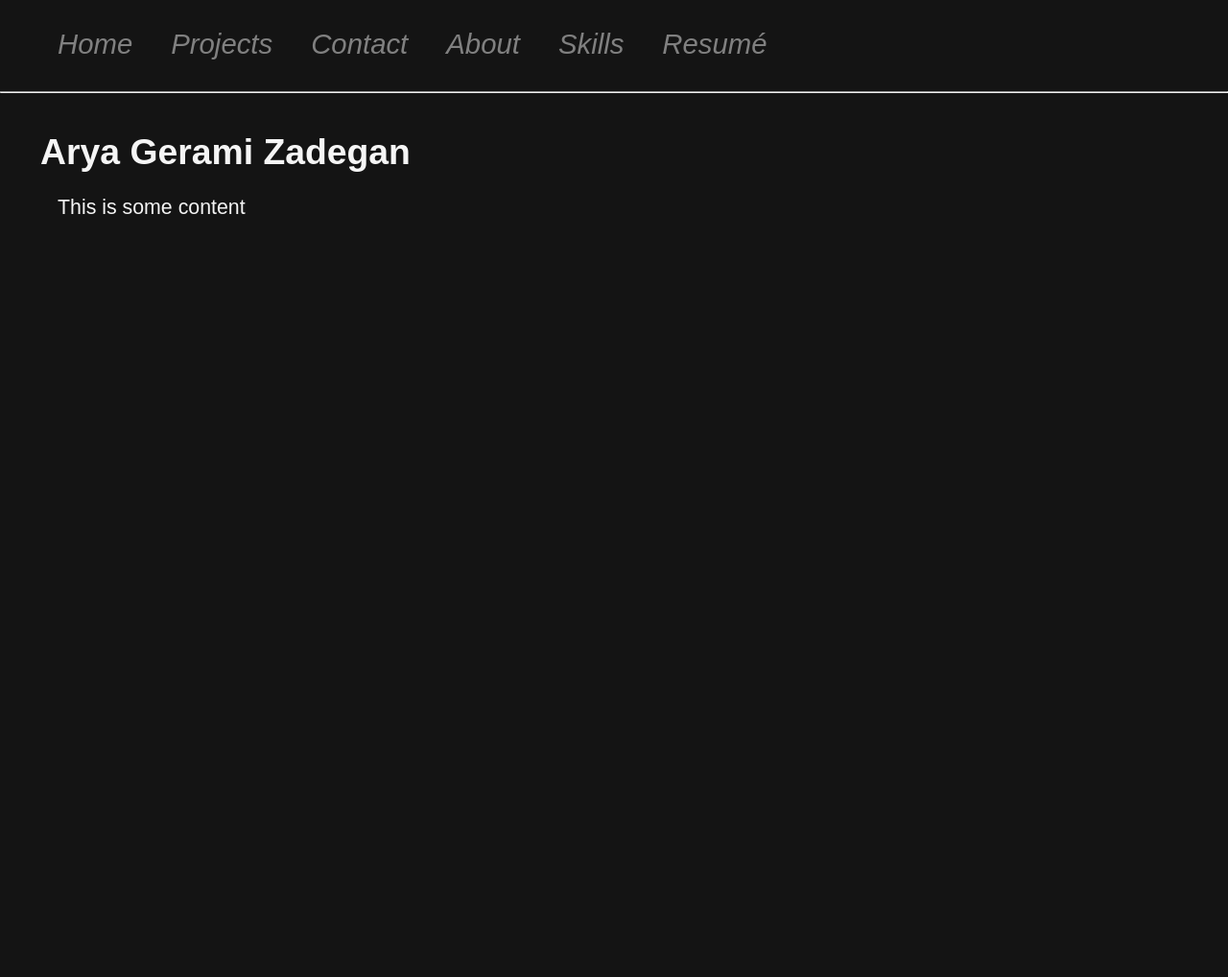
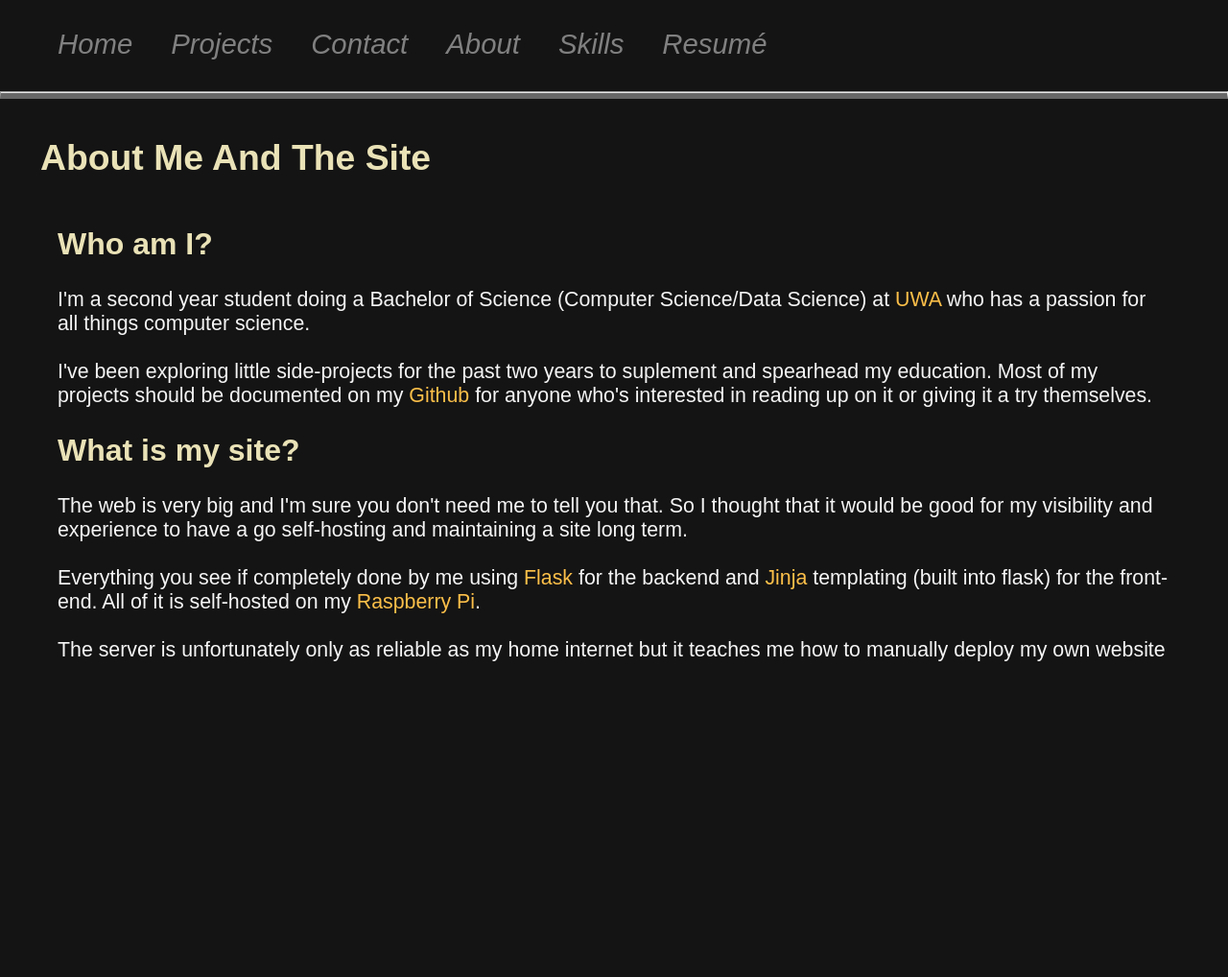
Before and after one commit to cookies-xor-cream/cookies-xor-cream.github.io, a Flask app: page /about in a window 1280 px wide. Shown: the whole page at 96% size. Before the commit the page ends 223 px from the top, so only its background shows below. Run offline with Flask 2, Linux system fonts and the light colour scheme; some libraries are stand-ins or nearby versions.

Commit message:
Added some content, styled headings and anchors

```diff
--- a/website/static/css/index.css
+++ b/website/static/css/index.css
@@ -30,6 +30,22 @@ body {
 	font-family: sans-serif;
 }
 
+/* general styling */
+
+h1, h2, h3, h4, h5, h6 {
+	color: var(--lemon-meringue);
+}
+
+a {
+	color: var(--firey-yellow);
+	text-decoration: none;
+
+	transition: 0.3s;
+}
+
+a:hover {
+	color: var(--lemon-meringue);
+}
 
 /* nav stylings */
 nav.top-nav {
@@ -88,10 +104,15 @@ nav.top-nav a:hover {
 }
 
 hr.breaker {
-	height: 0;
+	height: 1px;
 	color: var(--platinum);
 	background-color: var(--platinum);
 	margin-bottom: 0;
+
+	border-bottom-width: 6px;
+	border-bottom-color: var(--eerie-black);
+
+
 }
 
 /* page header */
@@ -128,7 +149,6 @@ h1.page-header {
 .content-block {
 	background-color: var(--eerie-black);
 
-	display: flex;
 	align-self: center;
 
 	width: 98%;
@@ -139,6 +159,7 @@ h1.page-header {
 	padding-top: 8px;
 	padding-bottom: 8px;
 	padding-left: 60px;
+	padding-right: 60px;
 }
 
 /* contact page */
--- a/website/templates/about/about.html
+++ b/website/templates/about/about.html
@@ -1,9 +1,29 @@
 {% extends "base.html" %}
 
 {% block heading %}
-Arya Gerami Zadegan
+About Me And The Site
 {% endblock %}
 
 {% block page %}
-This is some content
+<h2>
+	Who am I?
+</h2>
+
+<p>
+	I'm a second year student doing a Bachelor of Science (Computer Science/Data Science) at <a href="https://www.uwa.edu.au/home">UWA</a> who has a passion for all things computer science.
+	<br>
+	<br> I've been exploring little side-projects for the past two years to suplement and spearhead my education. Most of my projects should be documented on my <a href="https://github.com/Arithmetic-Overflow">Github</a> for anyone who's interested in reading up on it or giving it a try themselves.
+</p>
+
+<h2>
+	What is my site?
+</h2>
+
+<p>
+	The web is very big and I'm sure you don't need me to tell you that. So I thought that it would be good for my visibility and experience to have a go self-hosting and maintaining a site long term.
+	<br>
+	<br> Everything you see if completely done by me using <a href="https://flask.palletsprojects.com/en/2.0.x/">Flask</a> for the backend and <a href="https://jinja.palletsprojects.com/en/3.0.x/">Jinja</a> templating (built into flask) for the front-end. All of it is self-hosted on my <a href="https://www.raspberrypi.org/">Raspberry Pi</a>.
+	<br>
+	<br> The server is unfortunately only as reliable as my home internet but it teaches me how to manually deploy my own website
+</p>
 {% endblock %}
```
